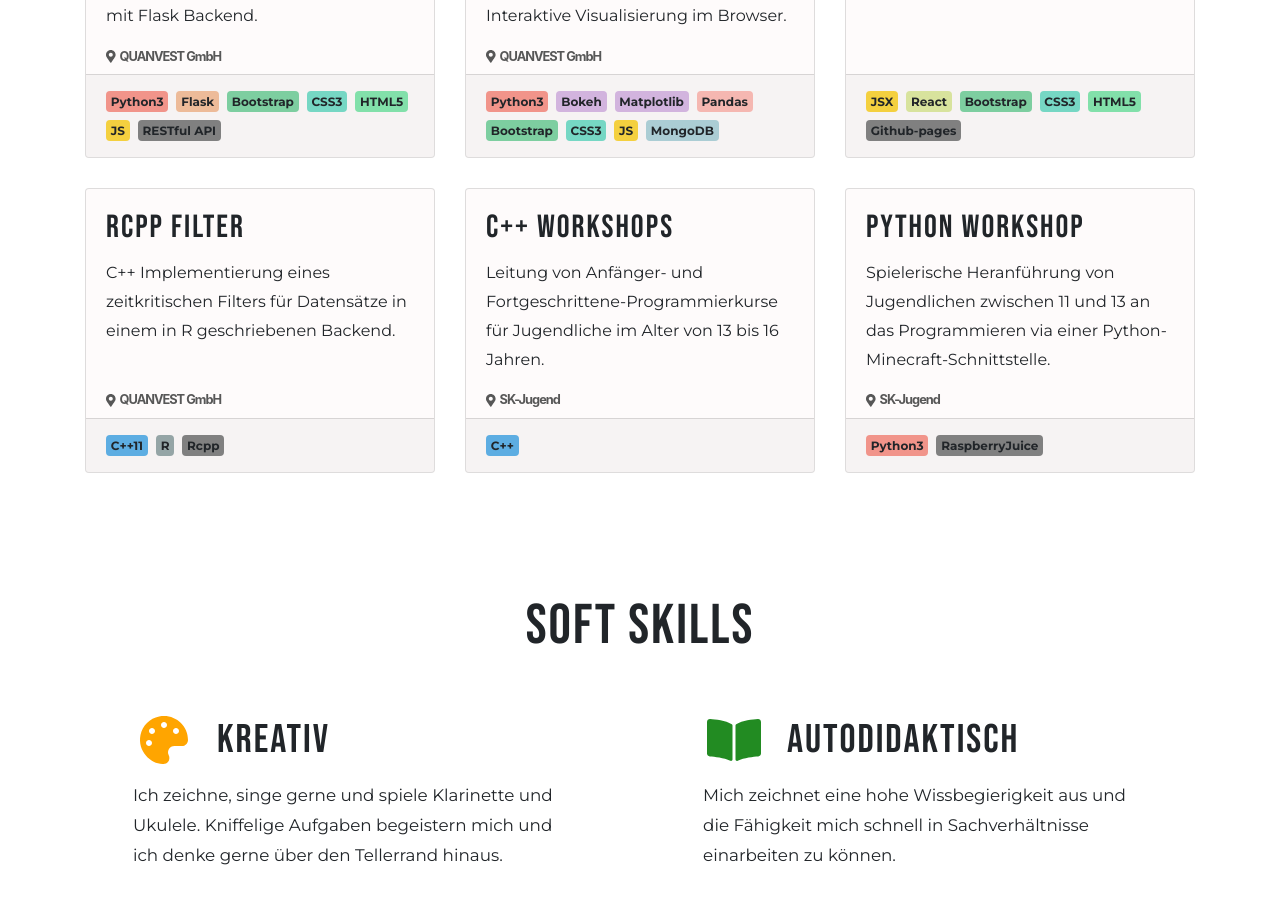
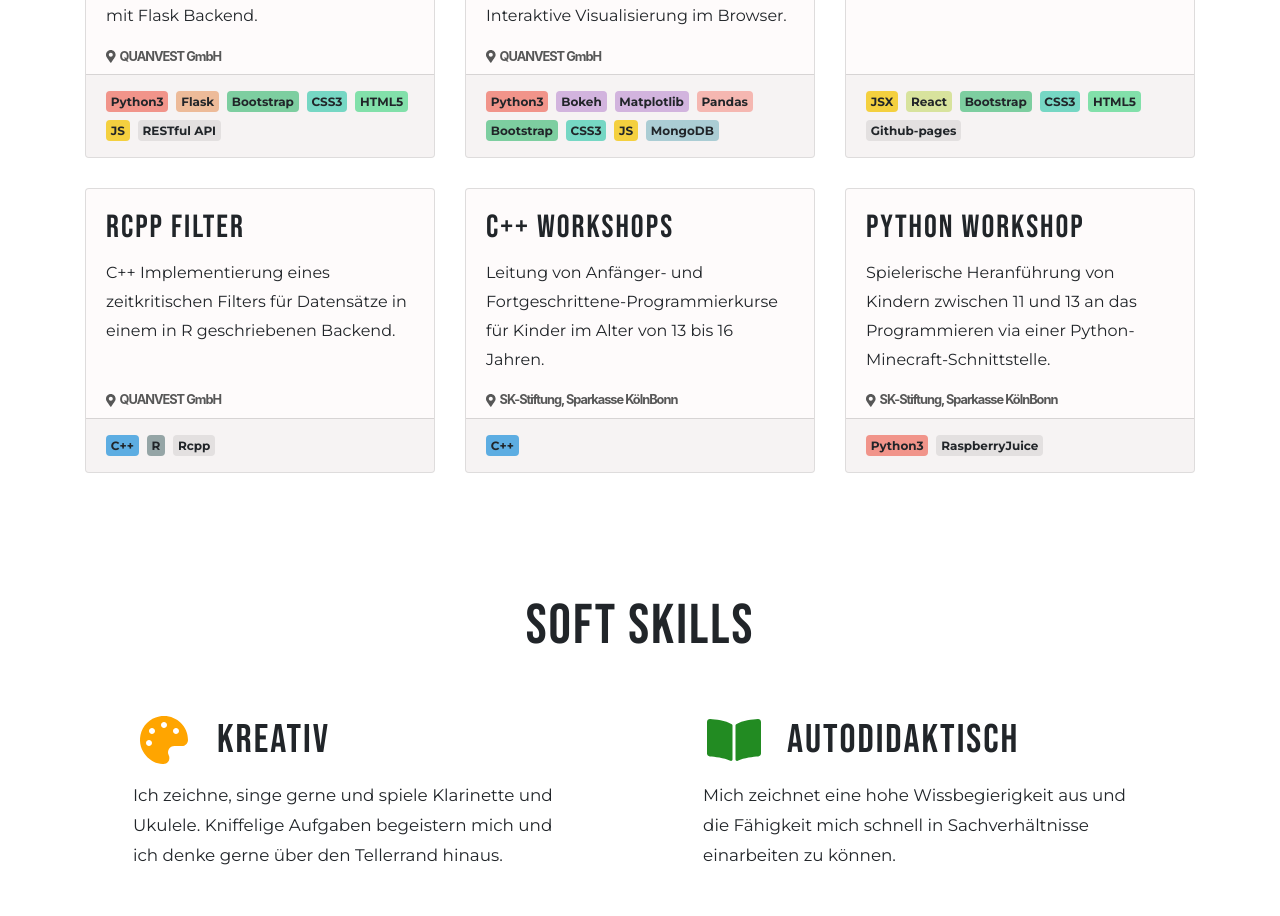
Before and after one commit to damgem/damgem.github.io, a React (Create React App) app: page / in a window 1280 px wide. Shown: the part 1180-2096 px from the top of the page. Built offline with nearby package versions, Linux system fonts and the light colour scheme.

Commit message:
project section tag content and colors changed

```diff
--- a/src/components/Project.jsx
+++ b/src/components/Project.jsx
@@ -64,7 +64,7 @@ class Project extends React.Component {
     static TagList(props) {
         // Generate individual Tags
         const tags = props.langs.map(lang => {
-            const bgColor = lang in tagColors ? tagColors[lang] : 'grey';
+            const bgColor = lang in tagColors ? tagColors[lang] : '#E3E0E0';
             return (
                 <Col className="col-auto m-1 badge secondary-font" key={lang} style={{backgroundColor:bgColor, lineHeight:1.25}}>
                     {lang}
--- a/src/components/SectionProjects.jsx
+++ b/src/components/SectionProjects.jsx
@@ -51,7 +51,7 @@ function SectionProjects() {
                         für Datensätze in einem in R geschriebenen Backend.
                     </Project.Description>
                     <Project.Company href="http://www.quanvest.de">QUANVEST GmbH</Project.Company>
-                    <Project.TagList langs={['C++11', 'R', 'Rcpp']}/>
+                    <Project.TagList langs={['C++', 'R', 'Rcpp']}/>
                 </Project>
 
                 <Break on={['lg', 'md', 'sm', 'xs']}/>
@@ -59,9 +59,9 @@ function SectionProjects() {
                 <Project>
                     <Project.Title>C++ Workshops</Project.Title>
                     <Project.Description>
-                        Leitung von Anfänger- und Fortgeschrittene-Programmierkurse für Jugendliche im Alter von 13 bis 16 Jahren.
+                        Leitung von Anfänger- und Fortgeschrittene-Programmierkurse für Kinder im Alter von 13 bis 16 Jahren.
                     </Project.Description>
-                    <Project.Company href="http://www.sk-jugend.de">SK-Jugend</Project.Company>
+                    <Project.Company href="http://www.sk-jugend.de">SK-Stiftung, Sparkasse KölnBonn</Project.Company>
                     <Project.TagList langs={['C++']}/>
                 </Project>
 
@@ -70,9 +70,9 @@ function SectionProjects() {
                 <Project>
                     <Project.Title>Python Workshop</Project.Title>
                     <Project.Description>
-                        Spielerische Heranführung von Jugendlichen zwischen 11 und 13 an das Programmieren via einer Python-Minecraft-Schnittstelle.
+                        Spielerische Heranführung von Kindern zwischen 11 und 13 an das Programmieren via einer Python-Minecraft-Schnittstelle.
                     </Project.Description>
-                    <Project.Company href="http://www.sk-jugend.de">SK-Jugend</Project.Company>
+                    <Project.Company href="http://www.sk-jugend.de">SK-Stiftung, Sparkasse KölnBonn</Project.Company>
                     <Project.TagList langs={['Python3', 'RaspberryJuice']}/>
                 </Project>
 
```
